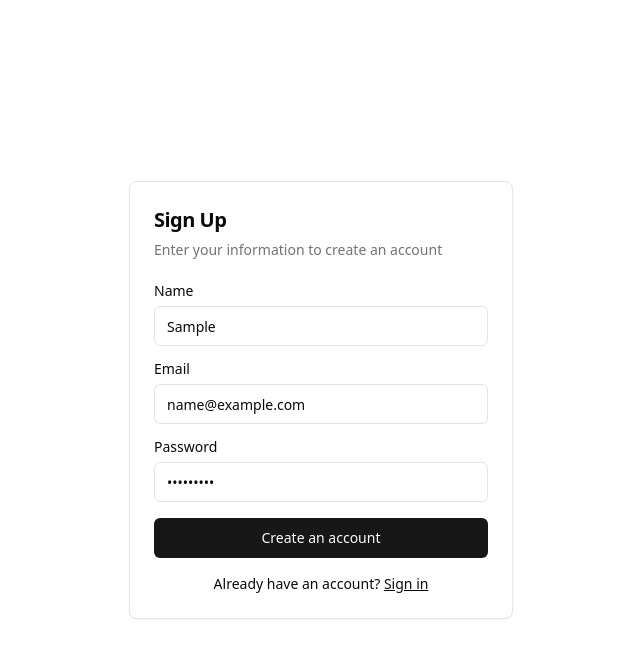
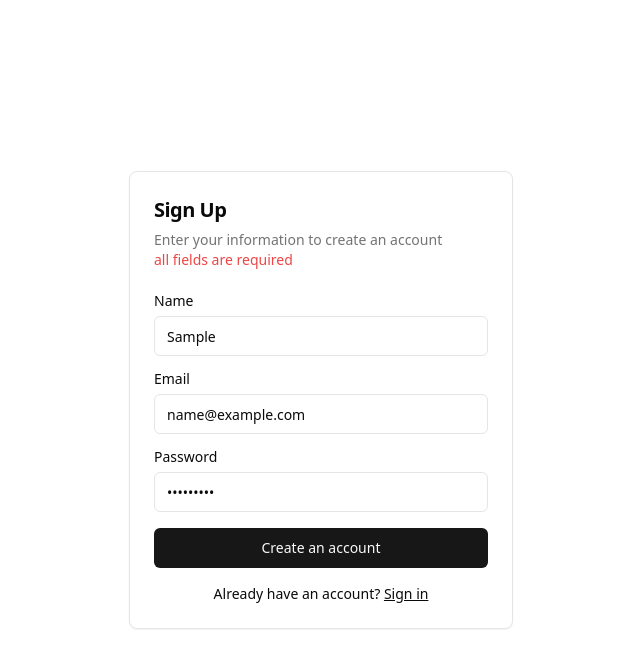
Before and after one commit to DarkSword7/elib-dashboard, a React (Vite) app: page /auth/register in a window 1280 px wide. Both pictures are taken after typing "Sample", "name@example.com", "Sample123" into the empty fields and a click on the button "Create an account". Shown: the top 668 px of the page, without its empty margins (319-959 px from the left). Built offline with nearby package versions, Linux system fonts and the light colour scheme; no server answers.

Commit message:
Add registration functionality

```diff
--- a/src/http/api.ts
+++ b/src/http/api.ts
@@ -10,3 +10,11 @@ const api = axios.create({
 export const login = async (data: { email: string; password: string }) => {
   return api.post("/api/users/login", data);
 };
+
+export const register = async (data: {
+  name: string;
+  email: string;
+  password: string;
+}) => {
+  return api.post("/api/users/register", data);
+};
--- a/src/pages/RegisterPage.tsx
+++ b/src/pages/RegisterPage.tsx
@@ -8,9 +8,43 @@ import {
 } from "@/components/ui/card";
 import { Input } from "@/components/ui/input";
 import { Label } from "@/components/ui/label";
-import { Link } from "react-router-dom";
+import { register } from "@/http/api";
+import { useMutation } from "@tanstack/react-query";
+import { LoaderCircle } from "lucide-react";
+import { useRef } from "react";
+import { Link, useNavigate } from "react-router-dom";
 
 const RegisterPage = () => {
+  const nameRef = useRef<HTMLInputElement>(null);
+  const emailRef = useRef<HTMLInputElement>(null);
+  const passwordRef = useRef<HTMLInputElement>(null);
+
+  const navigate = useNavigate();
+
+  // Mutations
+  const mutation = useMutation({
+    mutationFn: register,
+    onSuccess: () => {
+      // Invalidate and refetch
+      console.log("Register Success");
+      navigate("/dashboard/home");
+    },
+  });
+
+  const handleRegisterSubmit = () => {
+    const name = nameRef.current?.value;
+    const email = emailRef.current?.value;
+    const password = passwordRef.current?.value;
+
+    if (!name || !email || !password) {
+      return;
+    }
+
+    console.log({ name, email, password });
+    // make a request to the server to login
+    mutation.mutate({ name, email, password });
+  };
+
   return (
     <section className="flex justify-center items-center h-screen">
       {" "}
@@ -19,17 +53,24 @@ const RegisterPage = () => {
           <CardTitle className="text-xl">Sign Up</CardTitle>
           <CardDescription>
             Enter your information to create an account
+            {mutation.isPending && <div>Loading...</div>}
+            {mutation.isError && (
+              <div className="text-red-500 text-sm">
+                all fields are required
+              </div>
+            )}
           </CardDescription>
         </CardHeader>
         <CardContent>
           <div className="grid gap-4">
             <div className="grid gap-2">
               <Label htmlFor="first-name">Name</Label>
-              <Input id="first-name" placeholder="Max" required />
+              <Input ref={nameRef} id="first-name" placeholder="Max" required />
             </div>
             <div className="grid gap-2">
               <Label htmlFor="email">Email</Label>
               <Input
+                ref={emailRef}
                 id="email"
                 type="email"
                 placeholder="m@example.com"
@@ -38,10 +79,18 @@ const RegisterPage = () => {
             </div>
             <div className="grid gap-2">
               <Label htmlFor="password">Password</Label>
-              <Input id="password" type="password" />
+              <Input ref={passwordRef} id="password" type="password" />
             </div>
-            <Button type="submit" className="w-full">
-              Create an account
+            <Button
+              onClick={handleRegisterSubmit}
+              type="submit"
+              className="w-full"
+              disabled={mutation.isPending}
+            >
+              <LoaderCircle
+                className={mutation.isPending ? "animate-spin" : "hidden"}
+              />
+              <span>Create an account</span>
             </Button>
           </div>
           <div className="mt-4 text-center text-sm">
```
